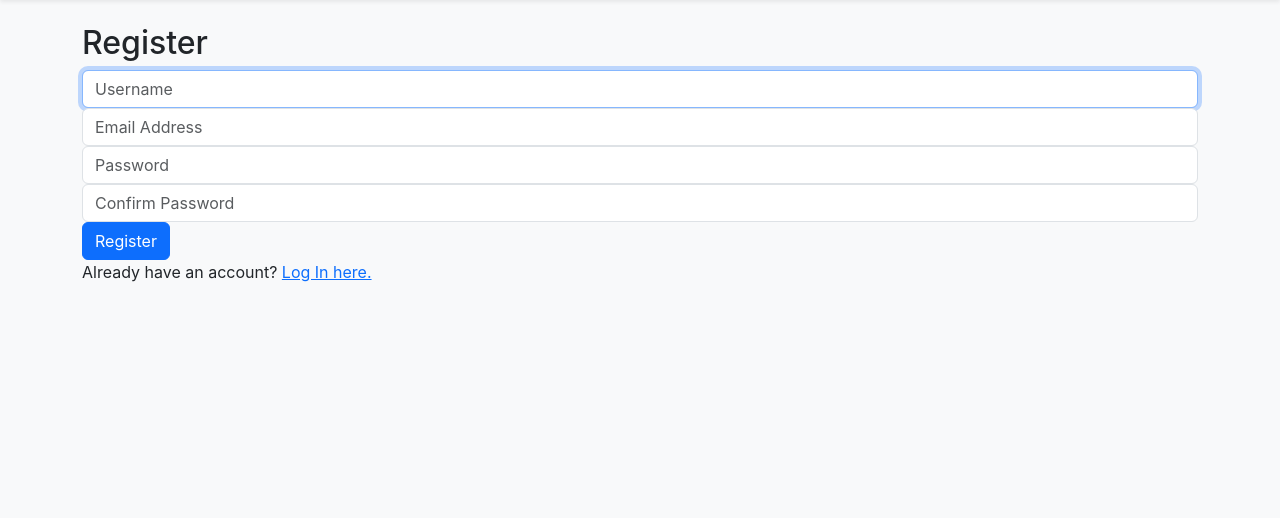
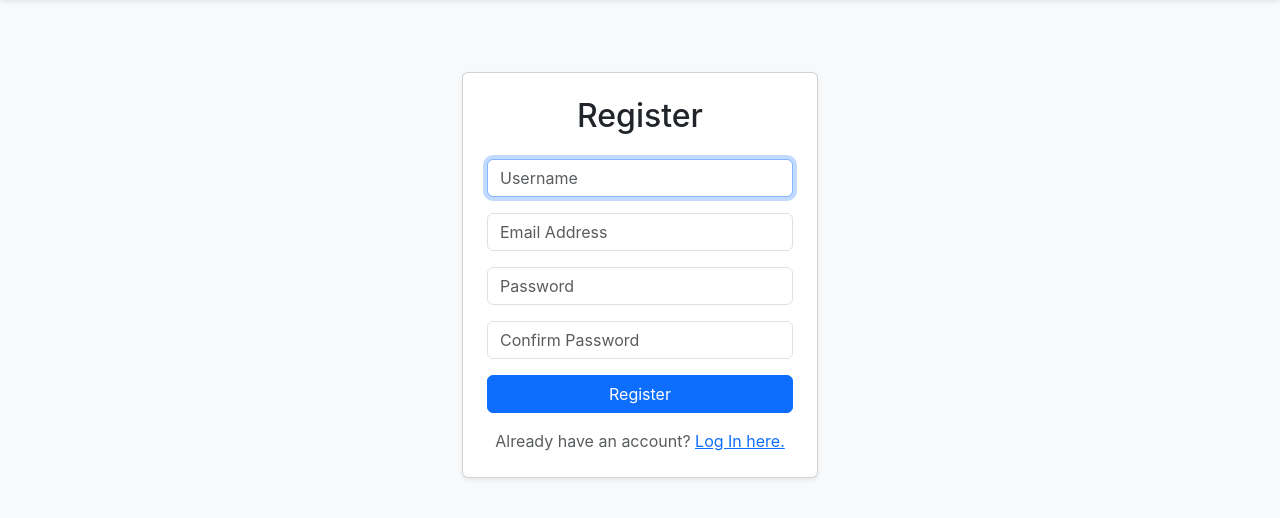
Before and after one commit to LeodanyPM/Network_CS50_Web, a Django app: page /register in a window 1280 px wide. Shown: the part 56-574 px from the top of the page. Run offline with Django 3.2, Linux system fonts and the light colour scheme.

Commit message:
Modificados Login y Register

```diff
--- a/network/static/network/styles.css
+++ b/network/static/network/styles.css
@@ -162,21 +162,16 @@ body {
     font-size: 0.75rem;
 }
 
-.btn-follow {
-    padding: 0.1rem 0.4rem;
-    font-size: 0.9rem;
+.btn_follow {
+    padding: 0.25rem 0.75rem;
+    font-size: 0.8rem;
     border-radius: 6px;
     border: 1px solid #0d6efd;
     cursor: pointer;
-    margin-left: 0.5rem;
+    transition: all 0.2s;
 }
 
-.btn-follow-outline {
-    background: transparent;
-    color: #0d6efd;
+.btn_follow:hover {
+    opacity: 0.8;
+    transform: translateY(-1px);
 }
-
-.btn-follow-filled {
-    background: #0d6efd;
-    color: white;
-}
--- a/network/templates/network/register.html
+++ b/network/templates/network/register.html
@@ -2,29 +2,39 @@
 
 {% block body %}
 
-    <h2>Register</h2>
+    <div class="row justify-content-center mt-5">
+        <div class="col-md-6 col-lg-4">
+            <div class="card shadow-sm">
+                <div class="card-body p-4">
+                    <h2 class="text-center mb-4">Register</h2>
 
                     {% if message %}
-        <div>{{ message }}</div>
+                        <div class="alert alert-danger mb-3">{{ message }}</div>
                     {% endif %}
 
                     <form action="{% url 'register' %}" method="post">
                         {% csrf_token %}
-        <div class="form-group">
-            <input class="form-control" autofocus type="text" name="username" placeholder="Username">
+                        <div class="mb-3">
+                            <input class="form-control" autofocus type="text" name="username" placeholder="Username" required>
                         </div>
-        <div class="form-group">
-            <input class="form-control" type="email" name="email" placeholder="Email Address">
+                        <div class="mb-3">
+                            <input class="form-control" type="email" name="email" placeholder="Email Address" required>
                         </div>
-        <div class="form-group">
-            <input class="form-control" type="password" name="password" placeholder="Password">
+                        <div class="mb-3">
+                            <input class="form-control" type="password" name="password" placeholder="Password" required>
                         </div>
-        <div class="form-group">
-            <input class="form-control" type="password" name="confirmation" placeholder="Confirm Password">
+                        <div class="mb-3">
+                            <input class="form-control" type="password" name="confirmation" placeholder="Confirm Password" required>
                         </div>
+                        <div class="d-grid mb-3">
                             <input class="btn btn-primary" type="submit" value="Register">
+                        </div>
                     </form>
 
-    Already have an account? <a href="{% url 'login' %}">Log In here.</a>
+                    <p class="text-center text-muted mb-0">Already have an account? <a href="{% url 'login' %}">Log In here.</a></p>
+                </div>
+            </div>
+        </div>
+    </div>
 
 {% endblock %}
```
Also changed, not shown: network/templates/network/login.html (+17 -7 lines). Lines whose indentation alone changed are shown as unchanged.
